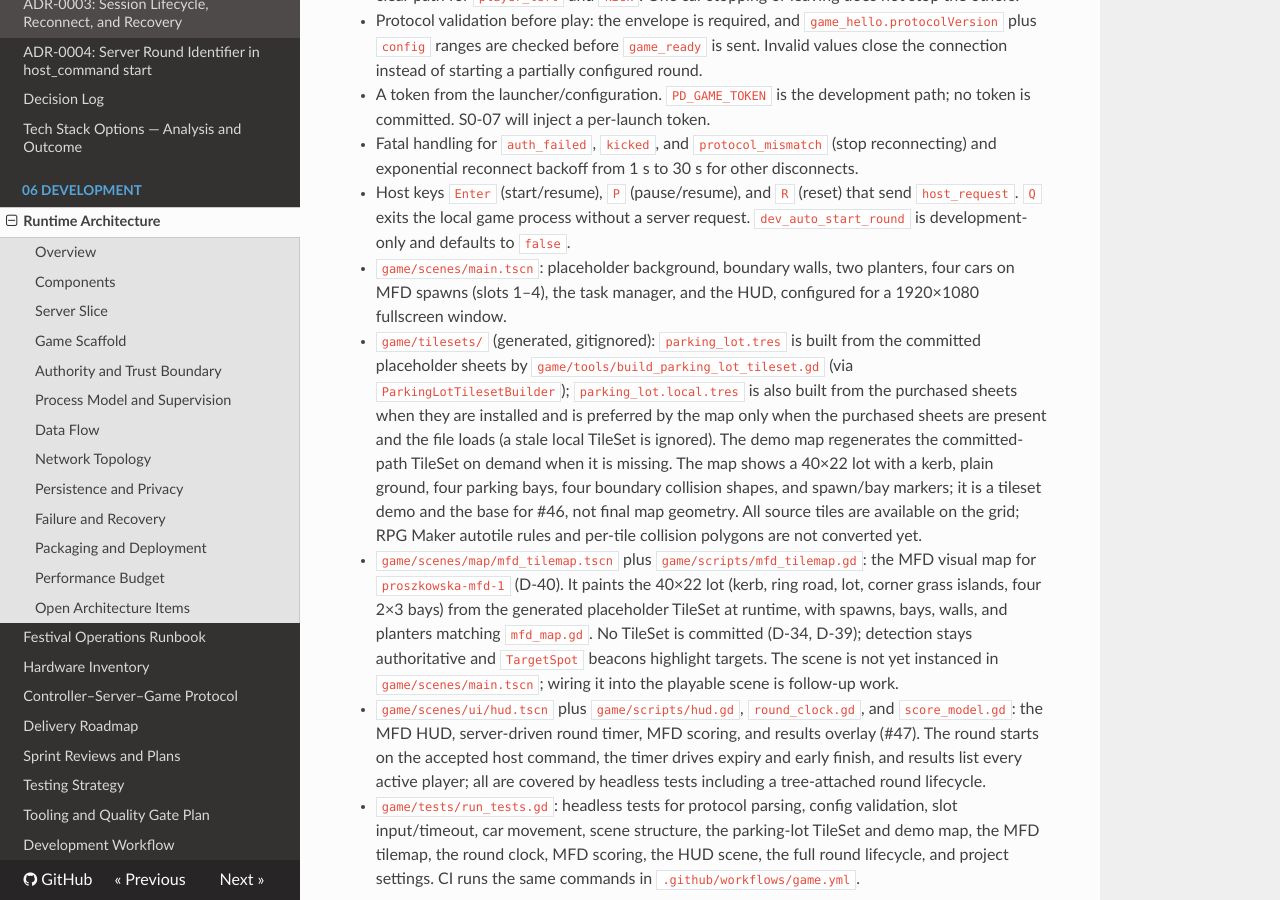
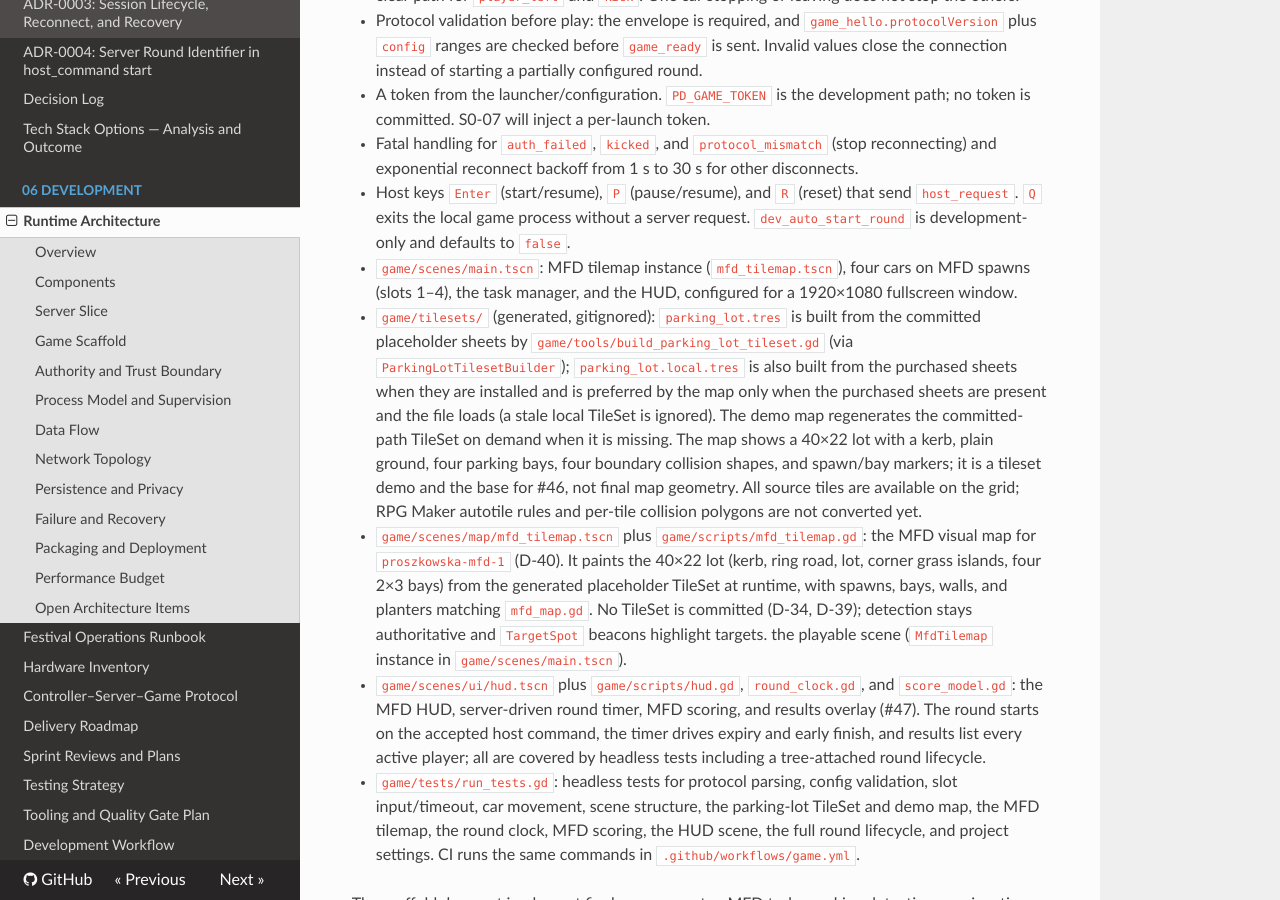
Before and after one commit to PSZLBit/ProszkowskaDrift, an MkDocs documentation site: the page built from documentation/06-development/architecture.md, in a window 1280 px wide and 900 px high, scrolled down 2305 px. Built offline with MkDocs 1.6.1, drawn with Linux system fonts in a browser that asks for light colours; nearby versions of some CDN libraries; some of the changed text lies outside the part shown.

Commit message:
feat(game): instance MFD tilemap in main scene
Replace the placeholder background sprite and duplicated wall/planter colliders in main.tscn with an instance of scenes/map/mfd_tilemap.tscn, so the playable scene renders the proszkowska-mfd-1 layout (kerb, ring road, lot, grass islands, bays) from the generated TileSet at runtime. Car spawns already match mfd_map.gd and are unchanged. Update architecture.md accordingly.

```diff
--- a/documentation/06-development/architecture.md
+++ b/documentation/06-development/architecture.md
@@ -119,8 +119,8 @@ Godot 4.7.2 project with:
 - Host keys `Enter` (start/resume), `P` (pause/resume), and `R` (reset) that
   send `host_request`. `Q` exits the local game process without a server
   request. `dev_auto_start_round` is development-only and defaults to `false`.
-- `game/scenes/main.tscn`: placeholder background, boundary walls, two
-  planters, four cars on MFD spawns (slots 1–4), the task manager, and the
+- `game/scenes/main.tscn`: MFD tilemap instance (`mfd_tilemap.tscn`), four
+  cars on MFD spawns (slots 1–4), the task manager, and the
   HUD, configured for a 1920×1080 fullscreen window.
 - `game/tilesets/` (generated, gitignored): `parking_lot.tres` is built from the
   committed placeholder sheets by `game/tools/build_parking_lot_tileset.gd` (via
@@ -140,8 +140,7 @@ Godot 4.7.2 project with:
   generated placeholder TileSet at runtime, with spawns, bays, walls, and
   planters matching `mfd_map.gd`. No TileSet is committed (D-34, D-39);
   detection stays authoritative and `TargetSpot` beacons highlight targets.
-  The scene is not yet instanced in `game/scenes/main.tscn`; wiring it into
-  the playable scene is follow-up work.
+  the playable scene (`MfdTilemap` instance in `game/scenes/main.tscn`).
 - `game/scenes/ui/hud.tscn` plus `game/scripts/hud.gd`, `round_clock.gd`, and
   `score_model.gd`: the MFD HUD, server-driven round timer, MFD scoring, and
   results overlay (#47). The round starts on the accepted host command, the
```
Also changed, not shown: other parts of documentation/06-development/architecture.md (+1 -1 lines), 1 other file.
